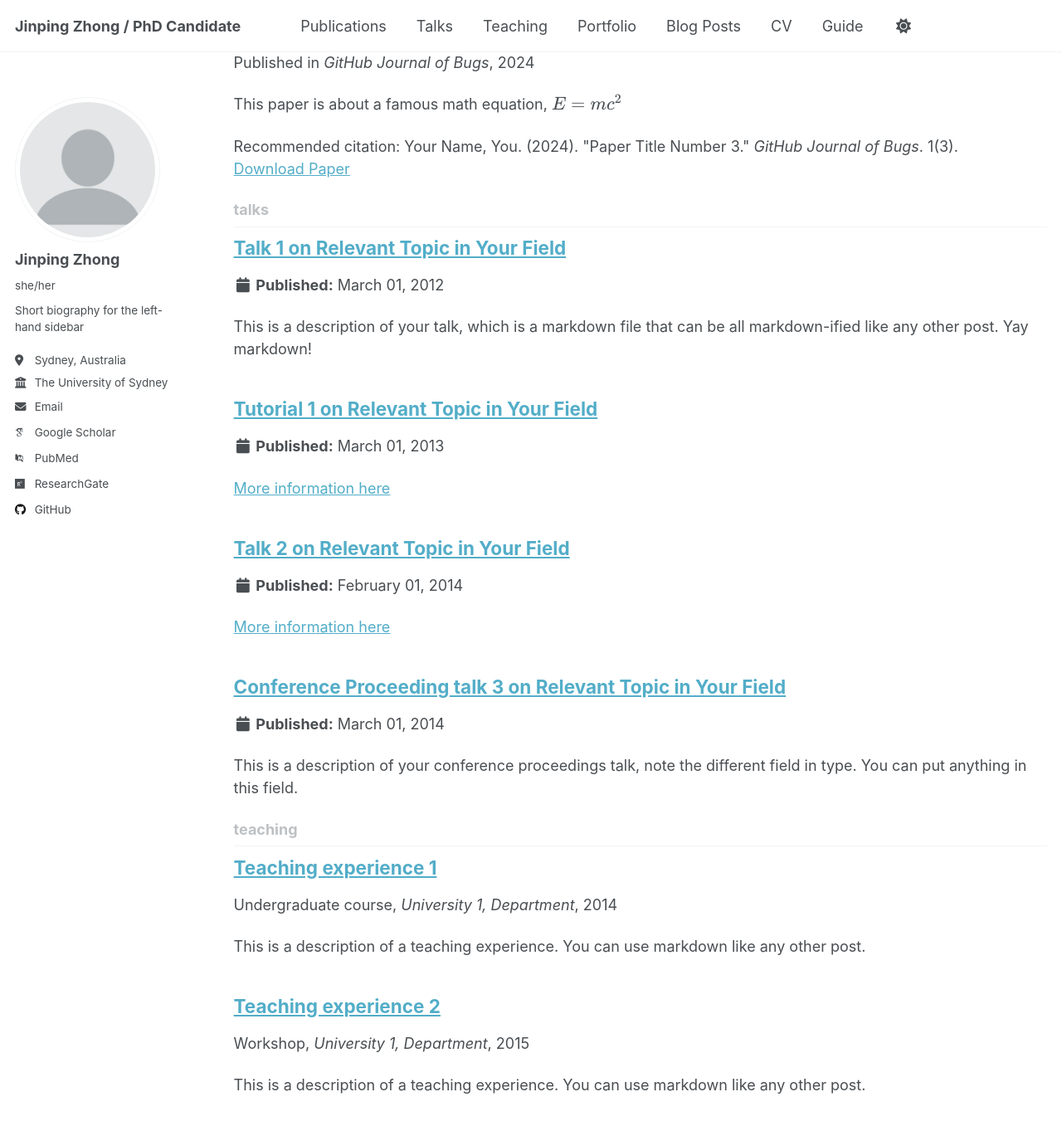
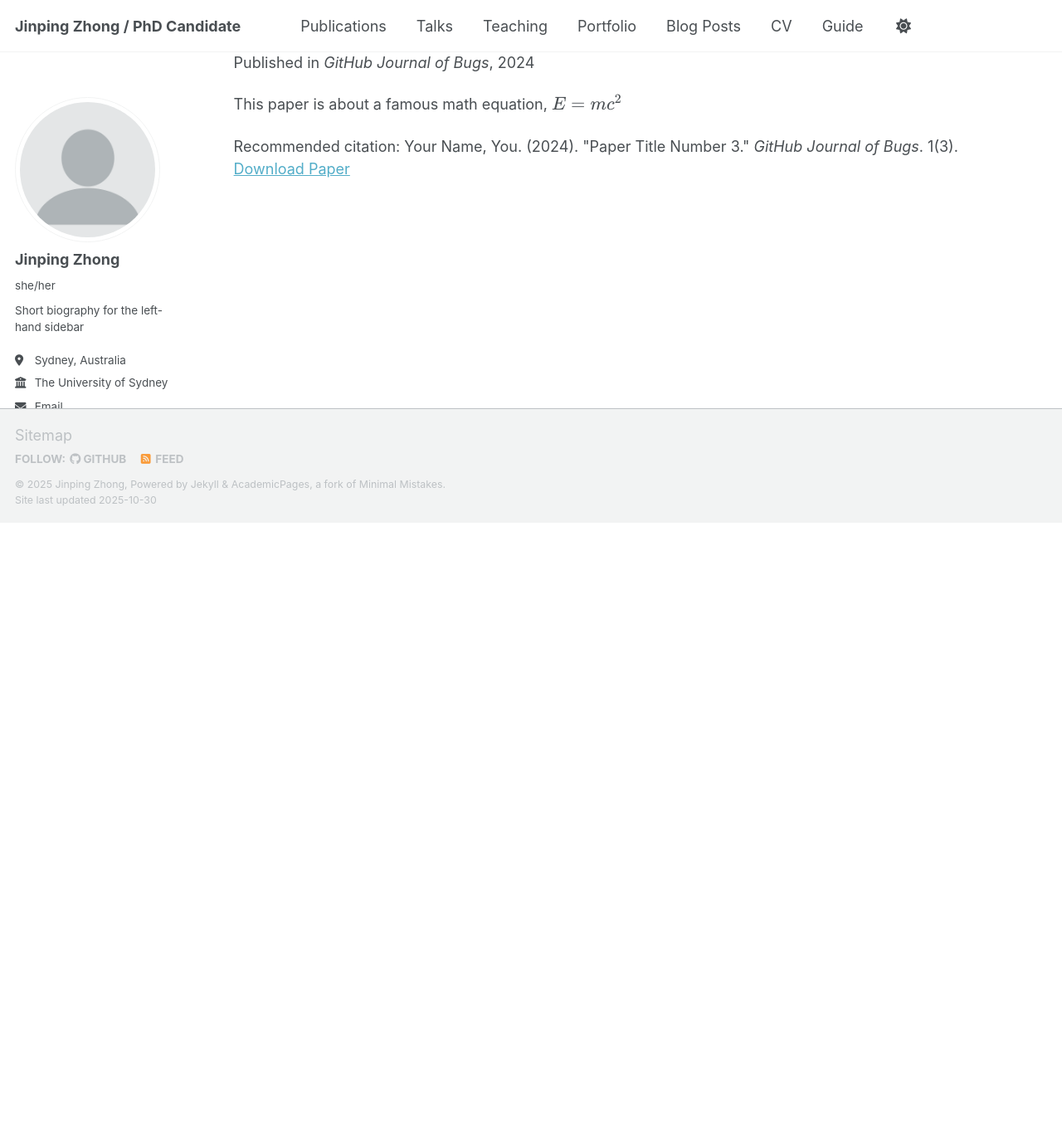
Before and after one commit to kimpink98/jp-zhong, a Jekyll site: the page built from _pages/collection-archive.html, in a window 1280 px wide and 1400 px high, scrolled down 2118 px. Shown: the top 1357 px of the window at 83% size. Built offline with Jekyll 4.4.1, drawn with Linux system fonts in a browser that asks for light colours; some web fonts are replaced; a script that is not in the unit is left out; after the commit the page ends 2748 px from its top, so only the background shows below that; part of the change alters nothing that is shown.

```diff
--- a/_config.yml
+++ b/_config.yml
@@ -107,7 +107,7 @@ comments:
     colorscheme          : # "light" (default), "dark"
 staticman:
   allowedFields          : ['name', 'email', 'url', 'message']
-  branch                 : "gh-pages" # "master", "gh-pages"
+  branch                 : "master" # "master", "gh-pages"
   commitMessage          : "New comment."
   filename               : comment-{@timestamp}
   format                 : "yml"
@@ -219,7 +219,7 @@ kramdown:
 # These settings control the types of collections used by the template
 collections:
   teaching:
-    output: true
+    output: false
     permalink: /:collection/:path/
   publications:
     output: true
@@ -228,7 +228,7 @@ collections:
     output: true
     permalink: /:collection/:path/
   talks:
-    output: true
+    output: false
     permalink: /:collection/:path/
 
 
```
